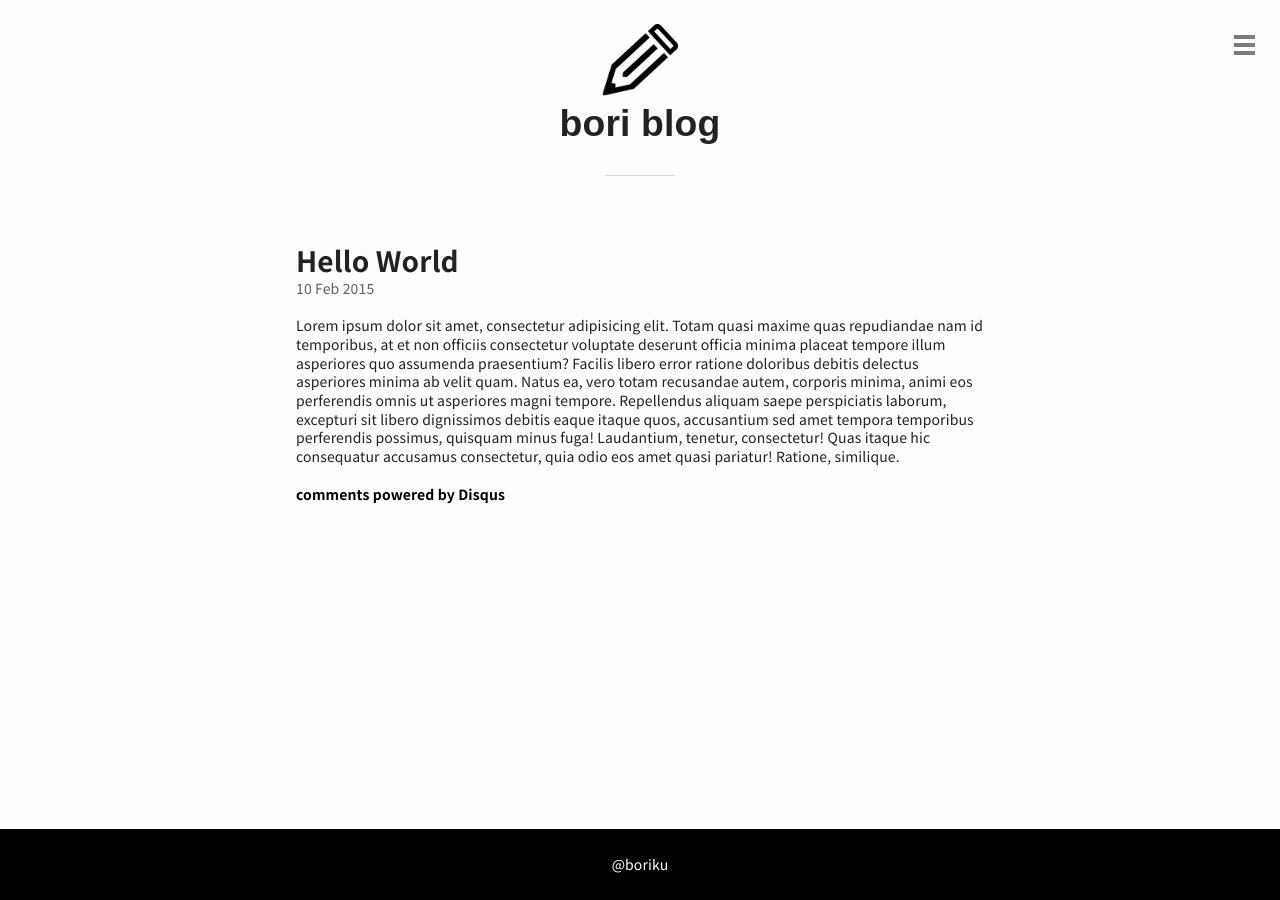
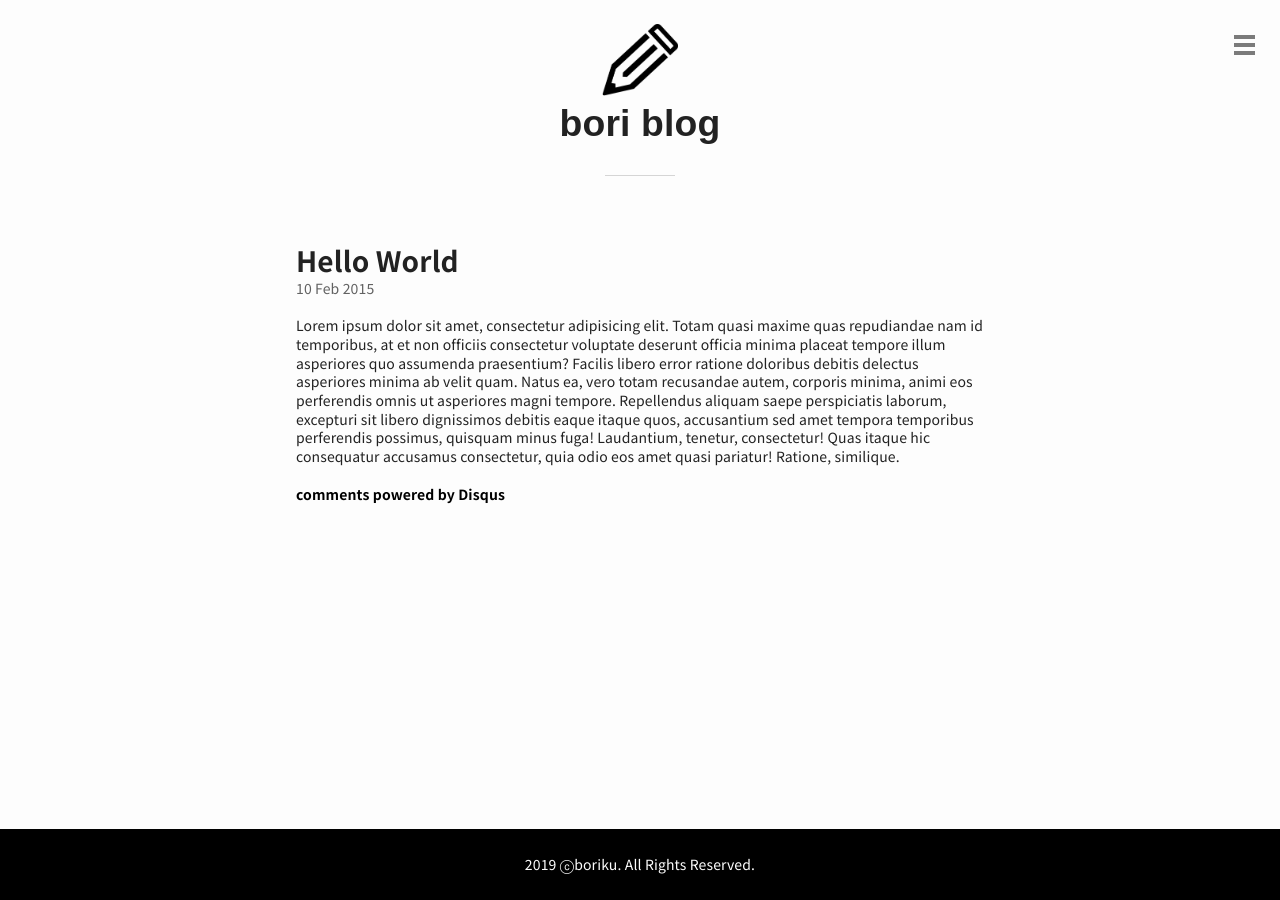
Before and after one commit to boriku/boriku, a Jekyll site: the page built from _posts/2015-02-10-hello-world.md, in a window 1280 px wide. Built offline with Jekyll 4.4.1, drawn with Linux system fonts in a browser that asks for light colours; comment, search, counter and statistics services are not loaded.

Commit message:
190615-12

```diff
--- a/_includes/footer.html
+++ b/_includes/footer.html
@@ -1 +1,2 @@
-<footer class="footer"><span>@boriku</span></footer>
+<footer class="footer"><span>2019 ⓒboriku. All Rights Reserved.
+</span></footer>
--- a/_layouts/post.html
+++ b/_layouts/post.html
@@ -8,7 +8,9 @@
   <img src="{{ site.github.url }}/img/{{ page.image.feature }}">
 {% endif %}
 
-
+	{% if page.image.feature %}
+      <img src="{{ site.url }}/img/{{ page.image.feature }}">
+    {% endif %}
 
 	<h2>{{ page.title }}</h2>
 	<time datetime="{{ page.date | date_to_xmlschema }}" class="by-line">{{ page.date | date_to_string }}</time>
```
